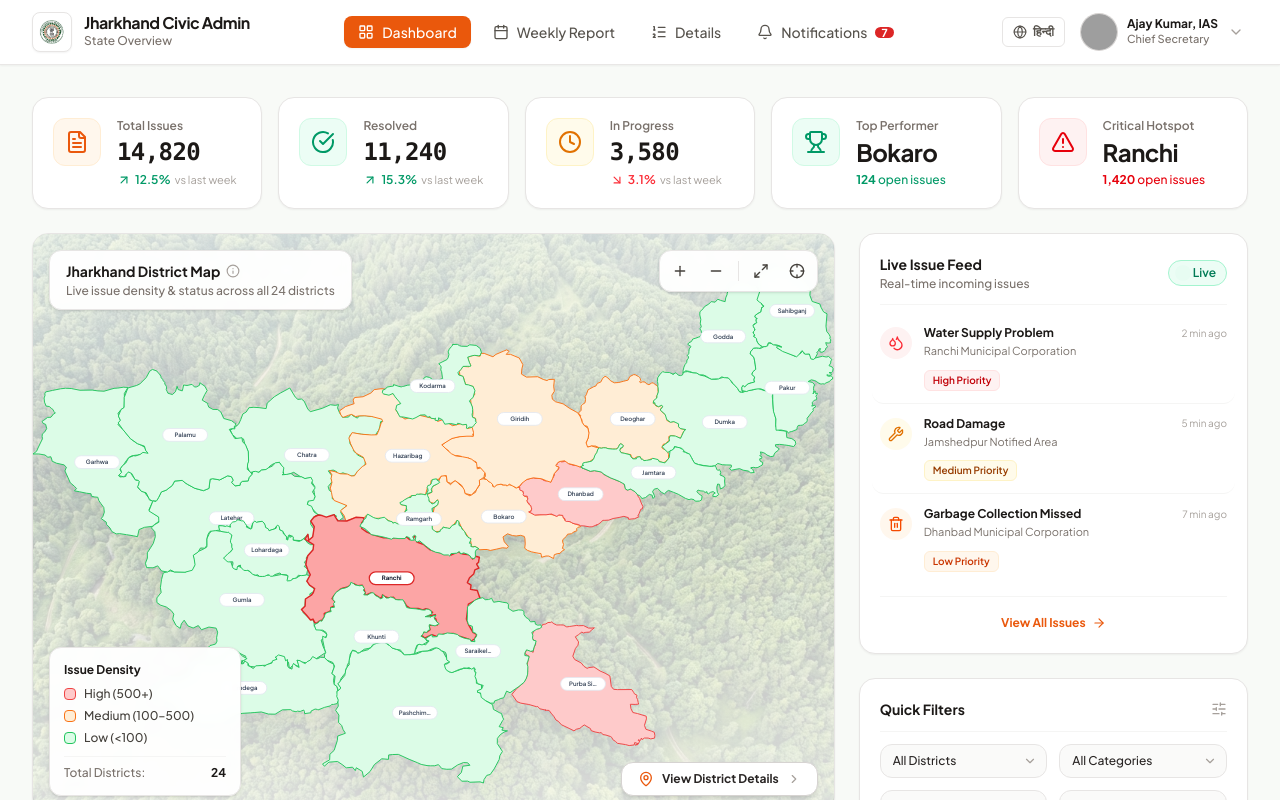
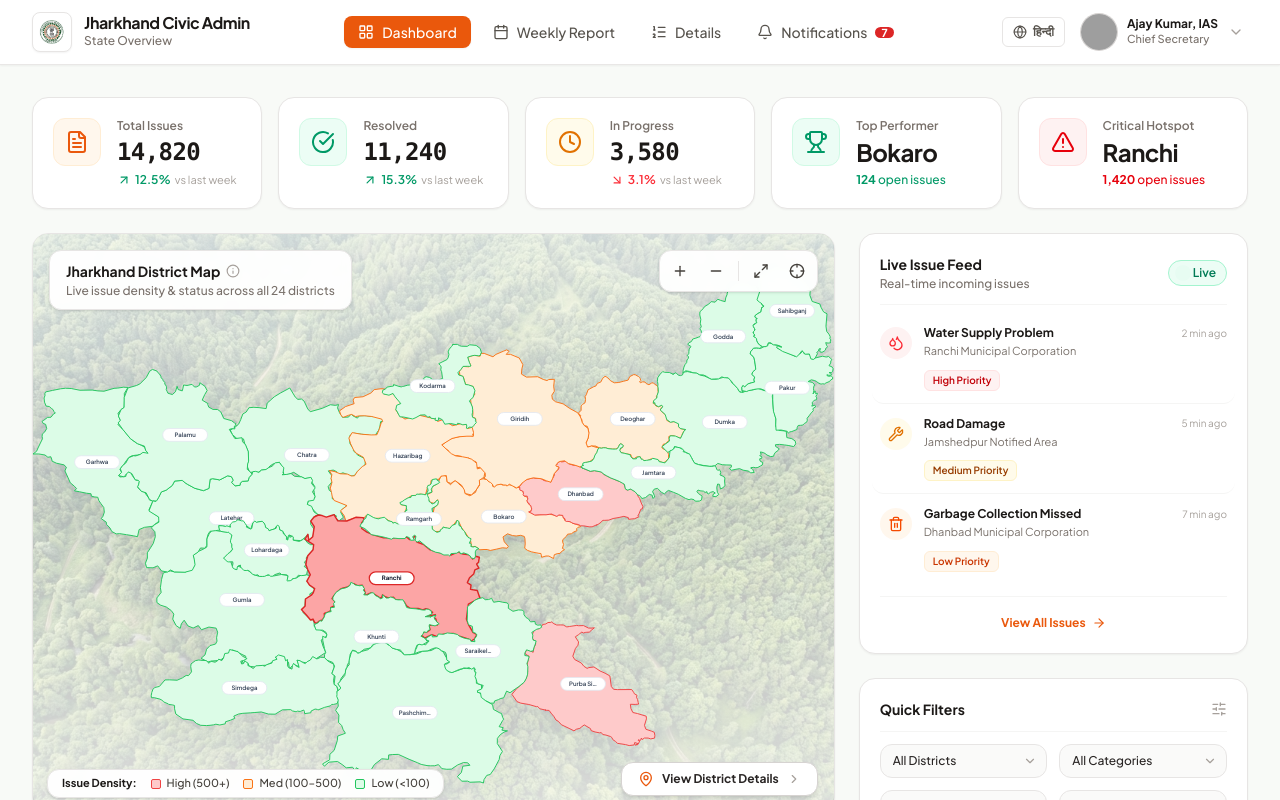
Before and after one commit to 18-abhishek/KARTAVYA-Crowdsourced-Civic-lssue-Reporting-and-Resolution-System, a React (Vite) app in the folder Government Dashboard/: page / in a window 1280 px wide. Shown: the top 800 px of the page. Built offline with nearby package versions, Linux system fonts and the light colour scheme; grey boxes are pictures that could not be loaded.

Commit message:
issue density minimize

```diff
--- a/Government Dashboard/src/components/InteractiveMap.tsx
+++ b/Government Dashboard/src/components/InteractiveMap.tsx
@@ -345,26 +345,20 @@ export const InteractiveMap: React.FC<InteractiveMapProps> = ({
         )}
       </div>
 
-      {/* Bottom Left Legend */}
-      <div className="absolute bottom-4 left-4 z-20 bg-white/95 backdrop-blur-xs p-3.5 rounded-xl border border-stone-200 shadow-sm w-48 pointer-events-auto">
-        <h4 className="text-xs font-bold text-stone-900 mb-2">Issue Density</h4>
-        <div className="space-y-1.5 text-xs text-stone-600">
-          <div className="flex items-center gap-2">
-            <span className="w-3 h-3 rounded-sm bg-[#fecaca] border border-[#ef4444] shrink-0" />
-            <span className="font-medium text-stone-700">High (500+)</span>
-          </div>
-          <div className="flex items-center gap-2">
-            <span className="w-3 h-3 rounded-sm bg-[#ffedd5] border border-[#f97316] shrink-0" />
-            <span className="font-medium text-stone-700">Medium (100–500)</span>
-          </div>
-          <div className="flex items-center gap-2">
-            <span className="w-3 h-3 rounded-sm bg-[#dcfce7] border border-[#22c55e] shrink-0" />
-            <span className="font-medium text-stone-700">Low (&lt;100)</span>
-          </div>
+      {/* Minimized Bottom Left Legend Bar - Compact horizontal layout ensuring Simdega is 100% visible */}
+      <div className="absolute bottom-3.5 left-3.5 z-20 bg-white/95 backdrop-blur-xs px-3.5 py-1.5 rounded-xl border border-stone-200 shadow-sm pointer-events-auto flex items-center gap-3.5 text-xs">
+        <span className="font-bold text-stone-900 text-[11px]">Issue Density:</span>
+        <div className="flex items-center gap-1.5">
+          <span className="w-2.5 h-2.5 rounded-xs bg-[#fecaca] border border-[#ef4444] shrink-0" />
+          <span className="font-medium text-stone-700 text-[11px]">High (500+)</span>
         </div>
-        <div className="mt-2.5 pt-2 border-t border-stone-100 flex items-center justify-between text-xs text-stone-500 font-medium">
-          <span>Total Districts:</span>
-          <span className="font-bold text-stone-900">24</span>
+        <div className="flex items-center gap-1.5">
+          <span className="w-2.5 h-2.5 rounded-xs bg-[#ffedd5] border border-[#f97316] shrink-0" />
+          <span className="font-medium text-stone-700 text-[11px]">Med (100–500)</span>
+        </div>
+        <div className="flex items-center gap-1.5">
+          <span className="w-2.5 h-2.5 rounded-xs bg-[#dcfce7] border border-[#22c55e] shrink-0" />
+          <span className="font-medium text-stone-700 text-[11px]">Low (&lt;100)</span>
         </div>
       </div>
 
```
